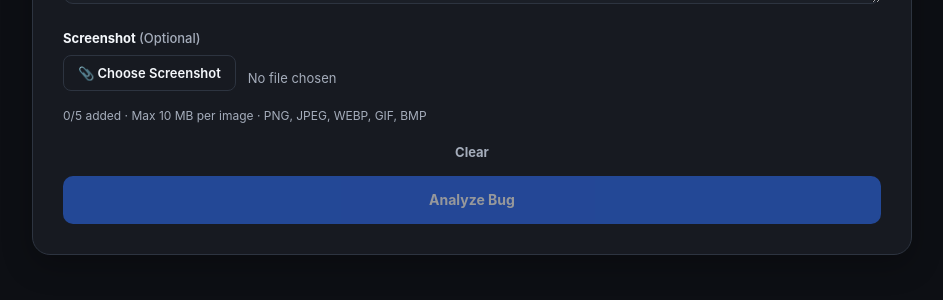
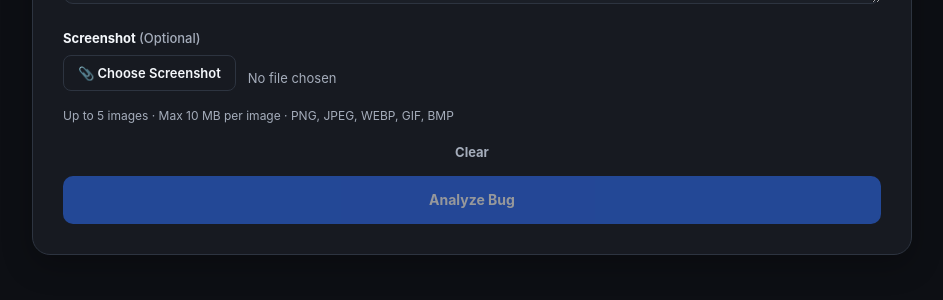
Before and after one commit to berkantepli/ai-bug-analyzer, a FastAPI app: page / in a window 1280 px wide. Shown: the part 1007-1307 px from the top of the page, without its empty margins (168-1111 px from the left). Run offline with FastAPI, Linux system fonts and the light colour scheme; data that the repository does not hold is empty.

Commit message:
State the 5-screenshot limit instead of showing a counter
Co-Authored-By: Claude Opus 5.5 <noreply@anthropic.com>

```diff
--- a/app/static/js/app.js
+++ b/app/static/js/app.js
@@ -854,7 +854,6 @@ const screenshotInput = document.getElementById("screenshot");
 const screenshotFileName = document.getElementById("screenshot-file-name");
 
 const screenshotButton = document.querySelector(".screenshot-button");
-const screenshotCount = document.getElementById("screenshotCount");
 const screenshotNotice = document.getElementById("screenshotNotice");
 
 // Same limits as MAX_SCREENSHOTS and MAX_SCREENSHOT_BYTES in
@@ -902,7 +901,6 @@ function renderScreenshots() {
     screenshotFileName.innerHTML = "";
 
     const full = selectedScreenshots.length >= MAX_SCREENSHOTS;
-    screenshotCount.textContent = `${selectedScreenshots.length}/${MAX_SCREENSHOTS}`;
     screenshotInput.disabled = full;
     screenshotButton.classList.toggle("disabled", full);
 
--- a/app/templates/index.html
+++ b/app/templates/index.html
@@ -148,8 +148,7 @@
                     </div>
 
                     <div class="screenshot-hint">
-                        <span id="screenshotCount">0/5</span> added · Max 10 MB per image ·
-                        PNG, JPEG, WEBP, GIF, BMP
+                        Up to 5 images · Max 10 MB per image · PNG, JPEG, WEBP, GIF, BMP
                     </div>
 
                     <div id="screenshotNotice" class="screenshot-notice" role="alert" hidden></div>
```
